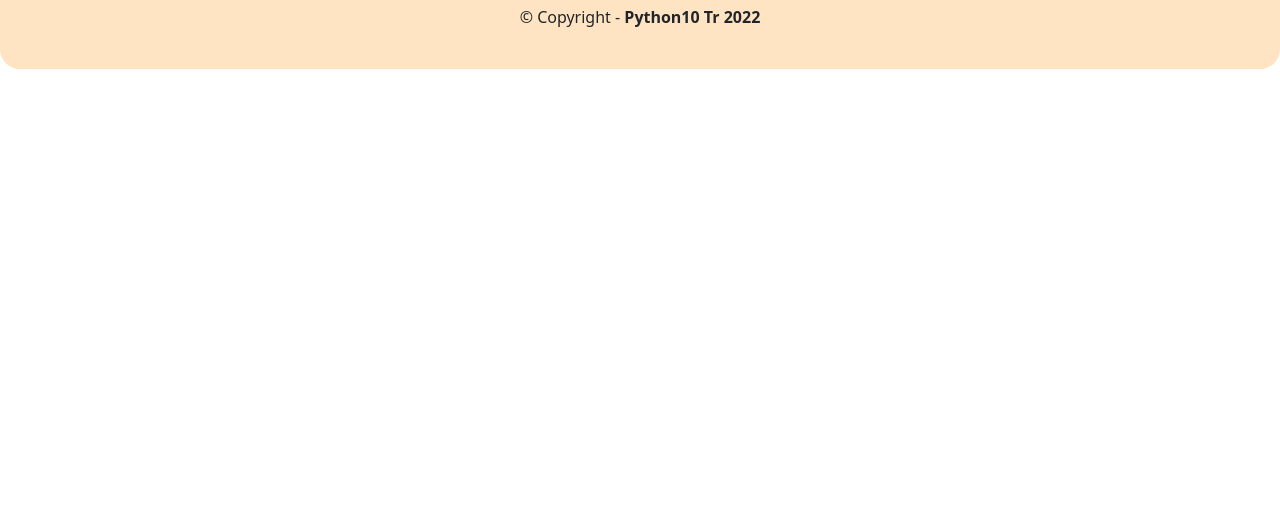
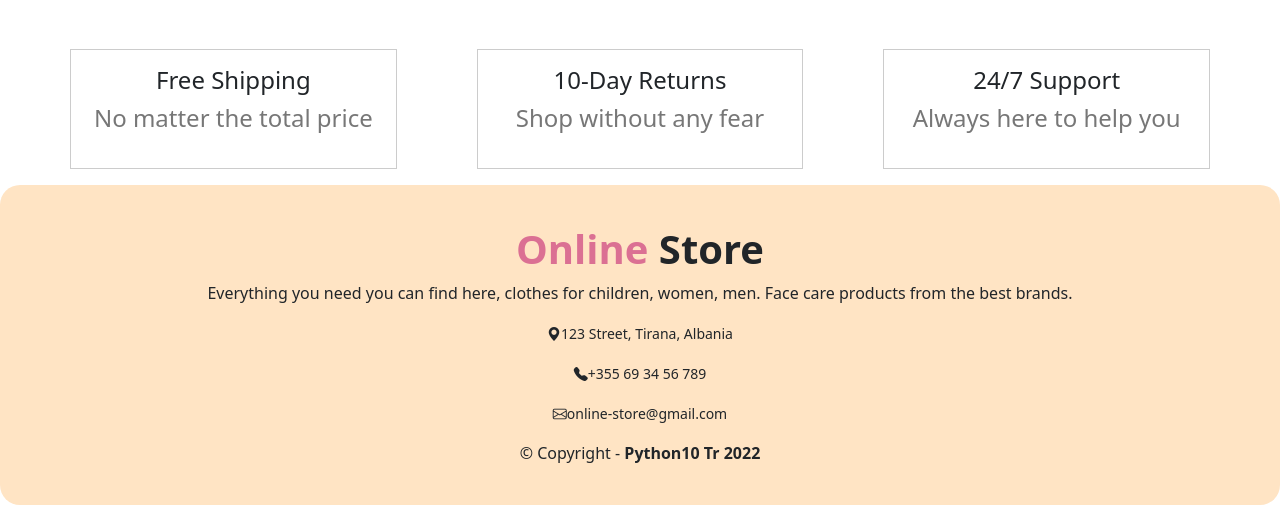
Before and after one commit to Eftiola/Online-Store, a Django app: page / in a window 1280 px wide. Shown: the part 447-952 px from the top of the page. Before the commit the page ends 516 px from the top, so only its background shows below. Run offline with Django 4.2, Linux system fonts and the light colour scheme; some libraries are stand-ins or nearby versions.

Commit message:
Modify home template

```diff
--- a/pages/templates/home.html
+++ b/pages/templates/home.html
@@ -1,8 +1,108 @@
+
+
 {% extends 'base.html' %}
 
+{% load static %}
 
 {% block content %}
+<style>
 
-Home
+@import url("https://fonts.googleapis.com/css2?family=Poppins:wght@400;600;800&display=swap");
+
+    /* Intro */
+    .intro {
+      height: calc(50vh - 110px);
+      overflow: hidden;
+      position: relative;
+      z-index: 0;
+      background-color: lightgray;
+      background-image: url('wallet1.jpg');
+      background-repeat: no-repeat;
+      background-attachment: scroll;
+      background-size: 100% 100%;
+      text-align: center;
+
+}
+
+    #btn-shop {
+        display: inline-block;
+        border-radius: 80px;
+        background-color: #eea295;
+        padding: 20px 80px;
+        color: white;
+        font-weight: 600;
+        box-shadow: 0 16px 24px rgba(0, 0, 0, 0.3);
+        margin-top: 75px;
+        margin-left: 50px;
+      }
+
+    /* Section */
+    .section {
+      padding: 50px 0 0 0;
+    }
+
+    /* Benefits */
+    .icons{
+    display: none;
+    }
+    .benefit-center {
+      display: grid;
+      grid-template-columns: repeat(auto-fit, minmax(240px, 1fr));
+      gap: 80px;
+    }
+
+    .benefit {
+      border: 1px solid #ccc;
+      padding: 16px 16px 32px 16px;
+      display: flex;
+      align-items: center;
+      flex-direction: column;
+    }
+
+    .benefit .icon {
+      color:  #ff4321;
+      font-size: 64px;
+    }
+
+    .benefit h4 {
+      margin-bottom: 5px;
+    }
+
+    .benefit .text {
+      font-size: 24px;
+      color: #777;
+    }
+
+</style>
+
+<div class="intro">
+     <h3>Enjoy shopping with quality products</h3>
+          <a href="{% url 'product_list' %}" class="btn" id="btn-shop">SHOP NOW</a>
+    </div>
+  </header>
+
+  <!--Benefits  -->
+  <section class="section benefits">
+    <div class="benefit-center box">
+      <div class="benefit">
+        <span class="icon"><i class="bx bx-purchase-tag"></i></span>
+        <h4>Free Shipping</h4>
+        <span class="text">No matter the total price</span>
+      </div>
+
+      <div class="benefit">
+        <span class="icon"><i class="bx bx-book-reader"></i></span>
+        <h4>10-Day Returns</h4>
+        <span class="text">Shop without any fear</span>
+      </div>
+
+      <div class="benefit">
+        <span class="icon"><i class="bx bx-headphone"></i></span>
+        <h4>24/7 Support</h4>
+        <span class="text">Always here to help you</span>
+      </div>
+    </div>
+  </section>
+
 
 {% endblock content %}
```
